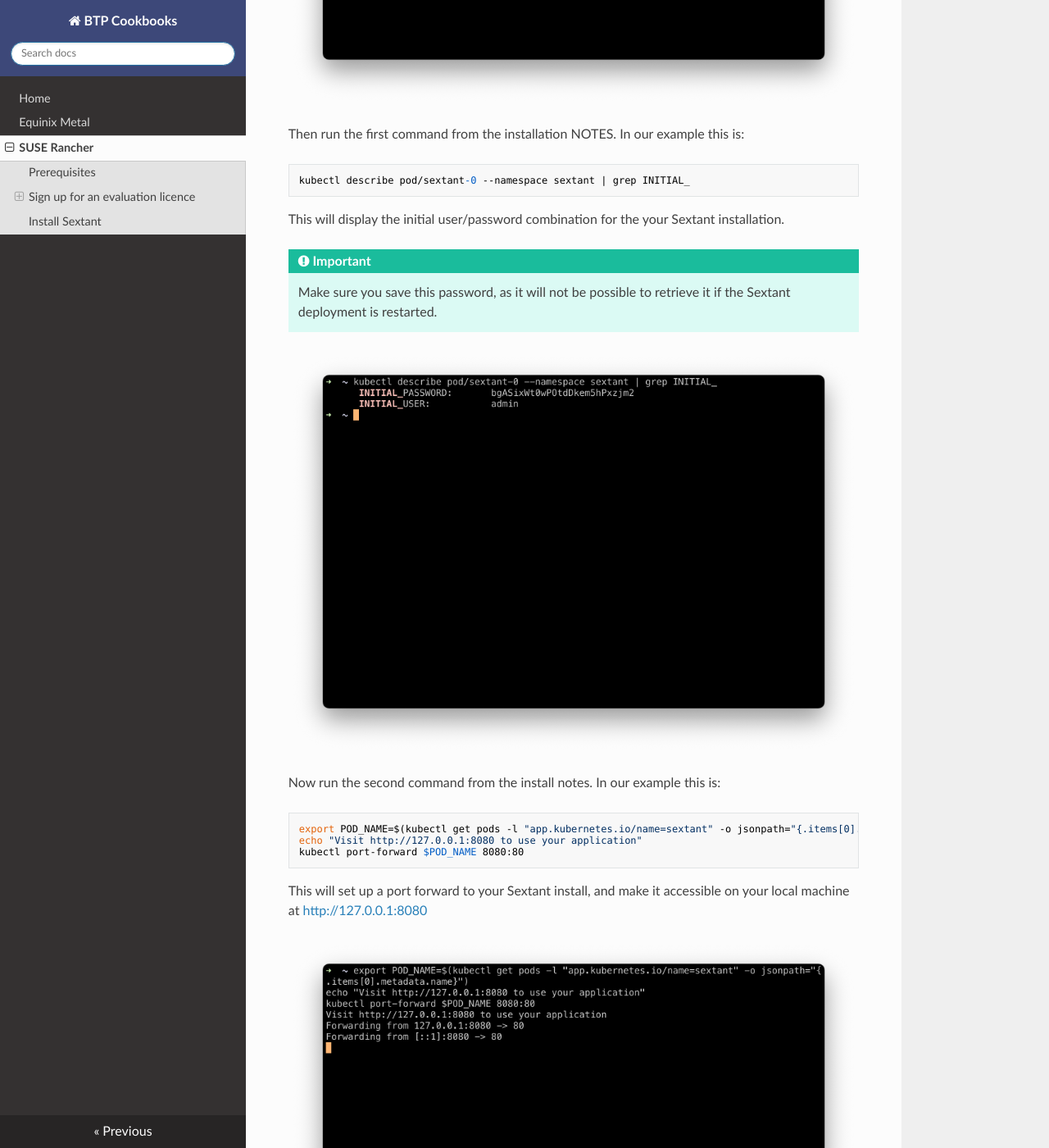
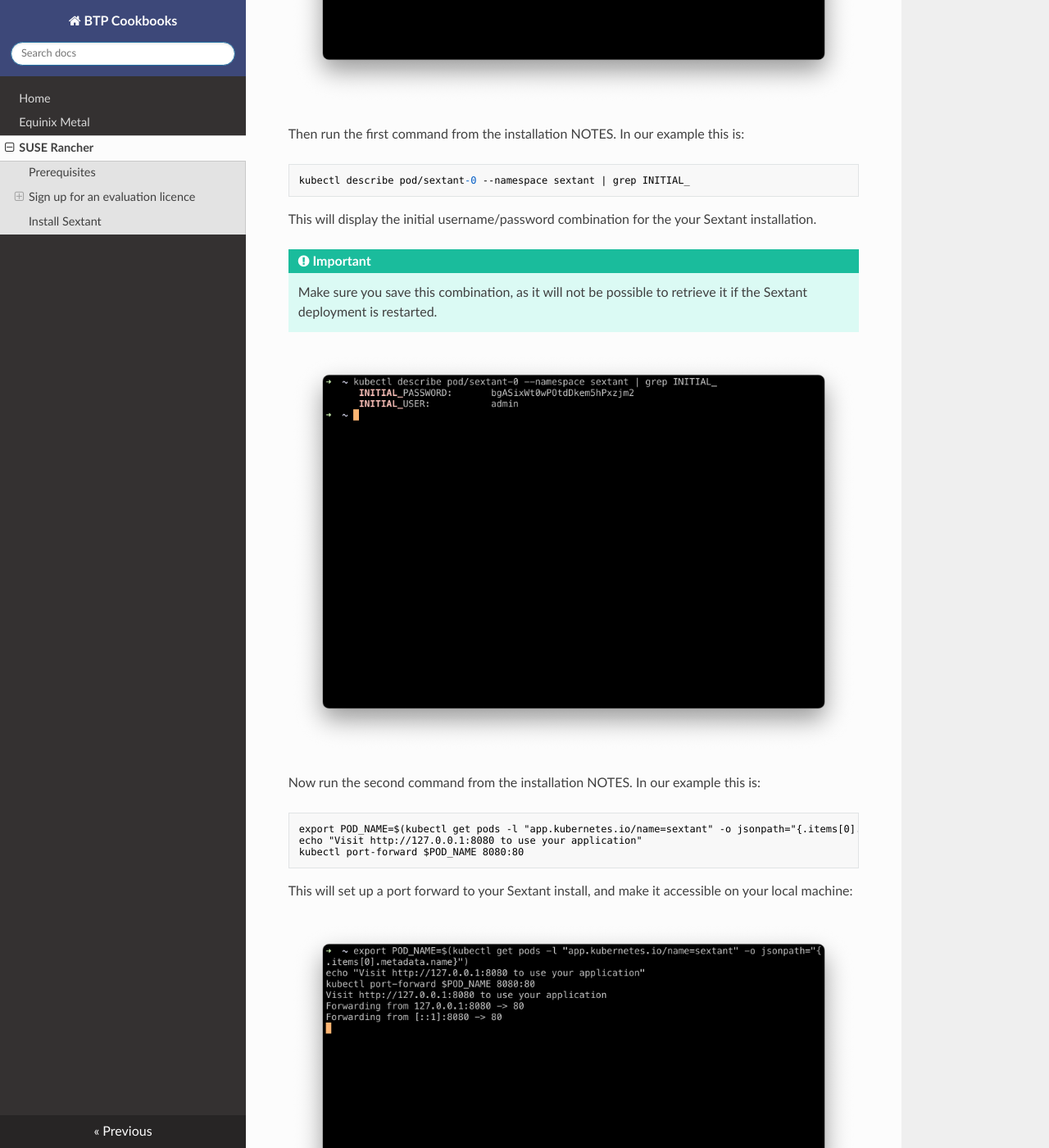
Before and after one commit to blockchaintp/cookbooks, an MkDocs documentation site: the page built from docs/rancher/index.md, in a window 1280 px wide and 1400 px high, scrolled down 4675 px. Shown: the whole window at 82% size. Built offline with MkDocs 1.6.1, drawn with Linux system fonts in a browser that asks for light colours; nearby versions of some CDN libraries; some of the changed text lies outside the part shown.

Commit message:
fix: minor tweaks
Signed-off-by: Duncan Johnston-Watt <duncan@blockchaintp.com>

````diff
--- a/docs/rancher/index.md
+++ b/docs/rancher/index.md
@@ -31,16 +31,16 @@ with the exception of Daml support which is subject to our
 ## Install Sextant
 
 Log in to Rancher and select the cluster you want to install Sextant on,
-in our example, this will be the local Rancher cluster.
+in our example, this will be the local Rancher cluster:
 
 ![Local Rancher cluster](../images/rancher/local-cluster.png)
 
 From the left menu, select _Apps & Marketplace_ and then _Charts_.
-Choose the Sextant chart from the list of partner charts.
+Choose the Sextant chart from the list of partner charts:
 
 ![Partner Charts](../images/rancher/partner-charts.png)
 
-This will take you to the following screen.
+This will take you to the following screen:
 
 ![Namespace and Name](../images/rancher/install-metadata.png)
 
@@ -75,7 +75,7 @@ on the bottom right of the page.
 
 Rancher will now install Sextant on your local cluster, it may take a few
 minutes for the Sextant images to be pulled down to your cluster from our
-private repo.
+private repo:
 
 ![Installing Sextant](../images/rancher/installing-sextant.png)
 
@@ -110,35 +110,34 @@ Then run the first command from the installation NOTES. In our example this is:
 kubectl describe pod/sextant-0 --namespace sextant | grep INITIAL_
 ```
 
-This will display the initial user/password combination for the your Sextant
+This will display the initial username/password combination for the your Sextant
 installation.
 
 !!!Important
-    Make sure you save this password, as it will not be possible to retrieve
+    Make sure you save this combination, as it will not be possible to retrieve
     it if the Sextant deployment is restarted.
 
 ![Initial Password](../images/rancher/initial-password.png)
 
-Now run the second command from the install notes. In our example this is:
+Now run the second command from the installation NOTES. In our example this is:
 
-```
+```text
 export POD_NAME=$(kubectl get pods -l "app.kubernetes.io/name=sextant" -o jsonpath="{.items[0].metadata.name}")
 echo "Visit http://127.0.0.1:8080 to use your application"
 kubectl port-forward $POD_NAME 8080:80
 ```
 
 This will set up a port forward to your Sextant install, and make it accessible
-on your local machine at [http://127.0.0.1:8080](http://127.0.0.1:8080)
+on your local machine:
 
 ![Port forward](../images/rancher/port-forward.png)
 
-Switch back to your browser and open the URL show in the terminal output. In
-our case [http://127.0.0.1:8080](http://127.0.0.1:8080)
+Switch back to your browser and open the URL shown in the terminal output. In
+our example this is [http://127.0.0.1:8080](http://127.0.0.1:8080). This will
+load the Sextant UI where you can log in using the initial username/password
+retrieved earlier:
 
-This will load the Sextant UI and you can log in using the initial password
-retrieved earlier
-
-![Sextant UI](../images/rancher/sextant-ui.png)
+![Sextant Login](../images/rancher/sextant-login.png)
 
 At this point you are all set to start using Sextant to deploy and manage
 blockchain networks.
````
Also changed, not shown: docs/images/rancher/sextant-login.png (renamed from docs/images/rancher/sextant-ui.png).
